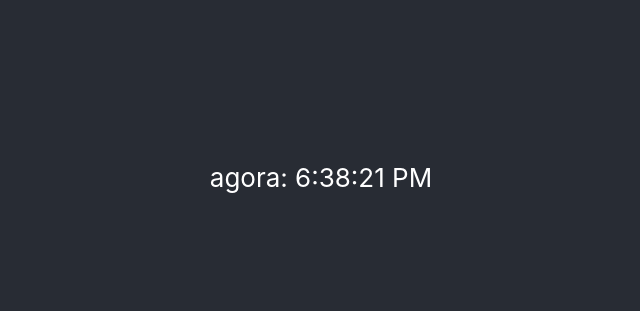
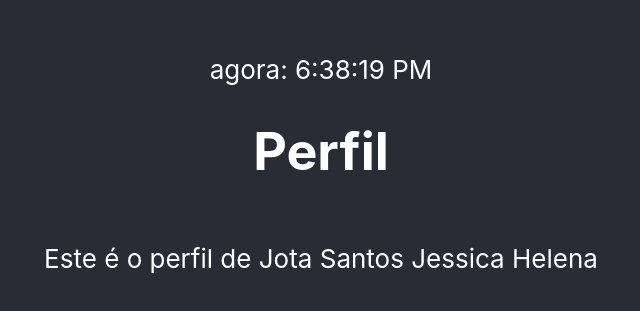
Before and after one commit to JotaPrimo/erjs, a React (Create React App) app: page / in a window 1280 px wide. Shown: the part 223-534 px from the top of the page, without its empty margins (319-959 px from the left). Built offline with nearby package versions, Linux system fonts and the light colour scheme.

Commit message:
2.14. Os estados dentro de componentes React (com o hook useState)

```diff
--- a/src/App.tsx
+++ b/src/App.tsx
@@ -1,5 +1,6 @@
 import './App.css';
 import Clock from './Clock';
+import Person from './Person';
 
 
 // isto é um componente : uma função que retorna html
@@ -8,7 +9,8 @@
     <div className="App">
       <header className="App-header">
         <Clock />
-        </header>
+        <Person />
+      </header>
     </div>
   );
 }
--- /dev/null
+++ b/src/Person.tsx
@@ -0,0 +1,24 @@
+import { useEffect, useState } from 'react';
+export default function Person() {
+
+   const [person, setPerson] = useState<string[]>(['Jota Santos', ' Jessica Helena'])
+
+   // o useEffect propaga a alteração no componente, gerando as re-renderizações
+    useEffect(() => {
+        setTimeout(() => {
+            setPerson((state) => {
+                // deve ser para processar algo
+                // essa funcao traz o estado atual como parametro
+                console.log(state);
+                return [...state, 'Regina Helena']
+            })
+           }, 1000000)
+    }, [])
+
+    return (
+        <>
+            <h1>Perfil</h1>
+            <p>Este é o perfil de {person}</p>
+        </>
+    )
+}
```
